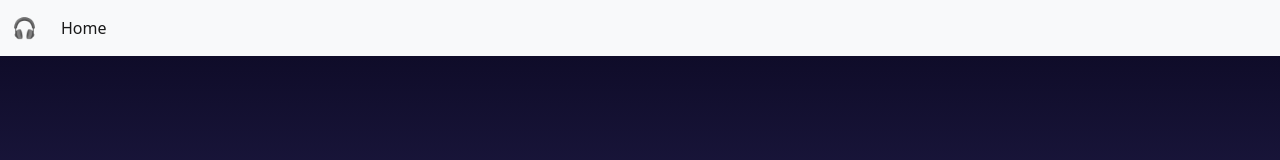
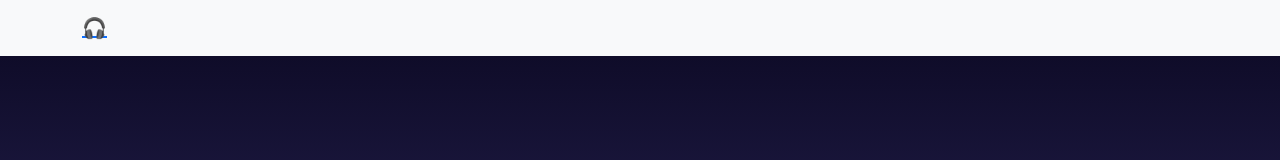
Before and after one commit to EfratMaatuf/playlist, a React (Create React App) app: page /Login in a window 1280 px wide. Shown: the top 160 px of the page. Built offline with nearby package versions, Linux system fonts and the light colour scheme.

Commit message:
New Haeder

```diff
--- a/src/components/Header/Header.css
+++ b/src/components/Header/Header.css
@@ -0,0 +1,15 @@
+.search{
+    display:flex;
+    height: 40px;
+    width: 700px;
+
+    }
+    ._search{
+        margin-left:7%;
+        display: flex;
+
+    }
+    .link{
+        color: black;
+
+    }
--- a/src/components/Header/Header.js
+++ b/src/components/Header/Header.js
@@ -3,6 +3,11 @@ import { Link } from "react-router-dom";
 import React, { useContext, useState } from "react";
 import UserContext from "../../context/UserContext";
 import 'bootstrap/dist/css/bootstrap.min.css';
+import { Navbar, Nav, Container, Form, FormControl, Button } from "react-bootstrap";
+
+
+
+
 
 
 export default function Header() {
@@ -12,64 +17,98 @@ export default function Header() {
   const [search, setSearch] = useState("");
 
   return (
-    <div>
-      <nav class="navbar navbar-expand-lg bg-light">
+    <Navbar bg="light" expand="lg">
+      <Container>
+        <Navbar.Brand> <Link to="/" >🎧</Link></Navbar.Brand>
+        <Navbar.Toggle aria-controls="basic-navbar-nav" />
+        <Navbar.Collapse id="basic-navbar-nav">
+          <Nav className="me-auto">
+            {user && (
+              <Link to="/" className="link"><Navbar.Brand>  Home</Navbar.Brand></Link>)}
+            {user && (
+              <Link to="/PlaylistPage" className="link"><Navbar.Brand> PlaylistsPage</Navbar.Brand></Link>)}
+          </Nav>
+          {user && (
 
-        <div class="container-fluid">
-          <Link to="/" class="navbar-brand">🎧</Link>
+            <Form className="search d-flex">
+              <FormControl
+                type="search"
+                placeholder="Search song..."
+                className="me-2"
+                aria-label="Search"
+                onChange={e => setSearch(e.target.value)} value={search}
+              />
+              <Link to={`/SearchPage/?search=${search}`}><Button variant="outline-dark">Search</Button></Link>
+            </Form>)}
+          <Navbar.Text className="_search"></Navbar.Text>
+          {user && (
 
-          <button class="navbar-toggler" type="button" data-bs-toggle="collapse" data-bs-target="#navbarSupportedContent" aria-controls="navbarSupportedContent" aria-expanded="false" aria-label="Toggle navigation">
-            <span class="navbar-toggler-icon"></span>
-          </button>
-          <div class="collapse navbar-collapse" id="navbarSupportedContent">
-            <ul class="navbar-nav me-auto mb-2 mb-lg-0">
-              <li class="nav-item">
-                <Link to="/" class="nav-link active">Home</Link>
+            <Navbar.Text>
+              <img src="https://cdn.icon-icons.com/icons2/1378/PNG/512/avatardefault_92824.png" alt="" width="30" height="30" /> <a href="#login">{user.email}</a>
+            </Navbar.Text>)}
 
-              </li>
-              {/* <li class="nav-item">
-                <Link to="/Login" class="nav-link active">Login</Link>
+        </Navbar.Collapse>
+      </Container>
+    </Navbar>
 
-              </li> */}
+    // <div>
+    //   <nav class="navbar navbar-expand-lg bg-light">
 
-              {user && (
-                <>
-                  {/* <li class="nav-item">
-                    <Link to="/SearchPage" class="nav-link active">SearchPage</Link>
+    //     <div class="container-fluid">
+    //       <Link to="/" class="navbar-brand">🎧</Link>
 
-                  </li>
-                  <li class="nav-item">
-                    <Link to="/SongPage" class="nav-link active">SongPage</Link>
+    //       <button class="navbar-toggler" type="button" data-bs-toggle="collapse" data-bs-target="#navbarSupportedContent" aria-controls="navbarSupportedContent" aria-expanded="false" aria-label="Toggle navigation">
+    //         <span class="navbar-toggler-icon"></span>
+    //       </button>
+    //       <div class="collapse navbar-collapse" id="navbarSupportedContent">
+    //         <ul class="navbar-nav me-auto mb-2 mb-lg-0">
+    //           <li class="nav-item">
+    //             <Link to="/" class="nav-link active">Home</Link>
+
+    //           </li>
+    //           {/* <li class="nav-item">
+    //             <Link to="/Login" class="nav-link active">Login</Link>
+
+    //           </li> */}
+
+    //           {user && (
+    //             <>
+    //               {/* <li class="nav-item">
+    //                 <Link to="/SearchPage" class="nav-link active">SearchPage</Link>
+
+    //               </li>
+    //               <li class="nav-item">
+    //                 <Link to="/SongPage" class="nav-link active">SongPage</Link>
 
 
-                  </li> */}
-                  <li class="nav-item">
-                    <Link to="/PlaylistPage" class="nav-link active">PlaylistPage</Link>
+    //               </li> */}
+    //               <li class="nav-item">
+    //                 <Link to="/PlaylistPage" class="nav-link active">PlaylistPage</Link>
 
-                  </li>
-                </>
-              )}
-            </ul>
-            {user && (
-              <>
+    //               </li>
+    //             </>
+    //           )}
+    //         </ul>
+    //         {user && (
+    //           <>
 
 
-                <form class="d-flex" role="search">
-                  <input class="search me-2 " type="search" placeholder=" Search song..." aria-label="Search" onChange={e => setSearch(e.target.value)} value={search} />
-                  <Link to={`/SearchPage/?search=${search}`}> <button class="btn btn-outline-dark" type="submit" >Search</button></Link>
-                </form>
-                <div className="_search"></div>
-                <div class="nav-item">
-                  <a class="nav-link active me-2" href="#">
-                    <img src="https://cdn.icon-icons.com/icons2/1378/PNG/512/avatardefault_92824.png" alt="" width="30" height="30" class="d-inline-block align-text-top" />
-                    {user.email}
-                  </a>
-                </div>
-              </>
-            )}
-          </div>
-        </div>
-      </nav>
-    </div>
+    //             <form class="d-flex" role="search">
+    //               <input class="search me-2 " type="search" placeholder=" Search song..." aria-label="Search" onChange={e => setSearch(e.target.value)} value={search} />
+    //               <Link to={`/SearchPage/?search=${search}`}> <button class="btn btn-outline-dark" type="submit" >Search</button></Link>
+    //             </form>
+    //             <div className="_search"></div>
+    //             <div class="nav-item">
+    //               <a class="nav-link active me-2" href="#">
+    //                 <img src="https://cdn.icon-icons.com/icons2/1378/PNG/512/avatardefault_92824.png" alt="" width="30" height="30" class="d-inline-block align-text-top" />
+    //                 {user.email}
+    //               </a>
+    //             </div>
+    //           </>
+    //         )}
+    //       </div>
+    //     </div>
+    //   </nav>
+    // </div>
   );
 }
--- a/src/pages/SearchPage/SearchPage.css
+++ b/src/pages/SearchPage/SearchPage.css
@@ -21,16 +21,3 @@
     color: black;
     width: 600px;
 }
-
-.search{
-display:flex;
-margin-left:30%;
-height: 40px;
-width: 800px;
-
-}
-._search{
-    margin-left:15%;
-    display: flex;
-
-}
```
